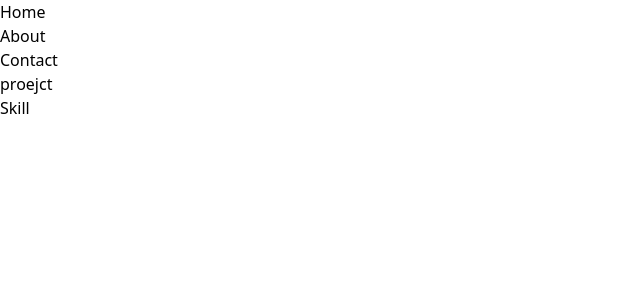
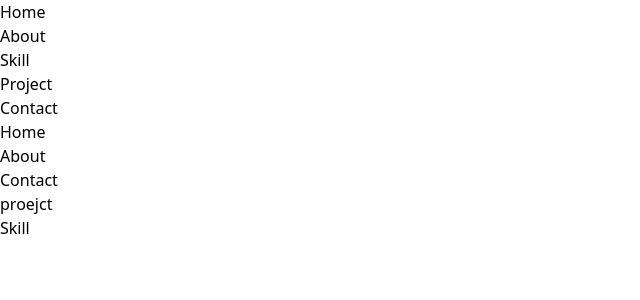
Before and after one commit to Sarthak-132/react-portfolio-sarthak, a React (Vite) app: page / in a window 1280 px wide. Shown: the top 300 px of the page, without its empty margins (0-640 px from the left). Built offline with nearby package versions, Linux system fonts and the light colour scheme.

Commit message:
working on navbar

```diff
--- /dev/null
+++ b/src/components/Navbar.jsx
@@ -0,0 +1,32 @@
+import React from "react";
+
+const Navbar = () => {
+  return (
+    <>
+      <div className="navbar">
+        <div className="logo">
+          <img src="" alt="" />
+        </div>
+        <ul>
+          <li>
+            <a href="">Home</a>
+          </li>
+          <li>
+            <a href="">About</a>
+          </li>
+          <li>
+            <a href="">Skill</a>
+          </li>
+          <li>
+            <a href="">Project</a>
+          </li>
+          <li>
+            <a href="">Contact</a>
+          </li>
+        </ul>
+      </div>
+    </>
+  );
+};
+
+export default Navbar;
--- a/src/pages/Home.jsx
+++ b/src/pages/Home.jsx
@@ -1,6 +1,9 @@
+import Navbar from "../components/Navbar";
+
 function Home() {
   return (
     <>
+      <Navbar />
       <h1>Home</h1>
     </>
   );
```
